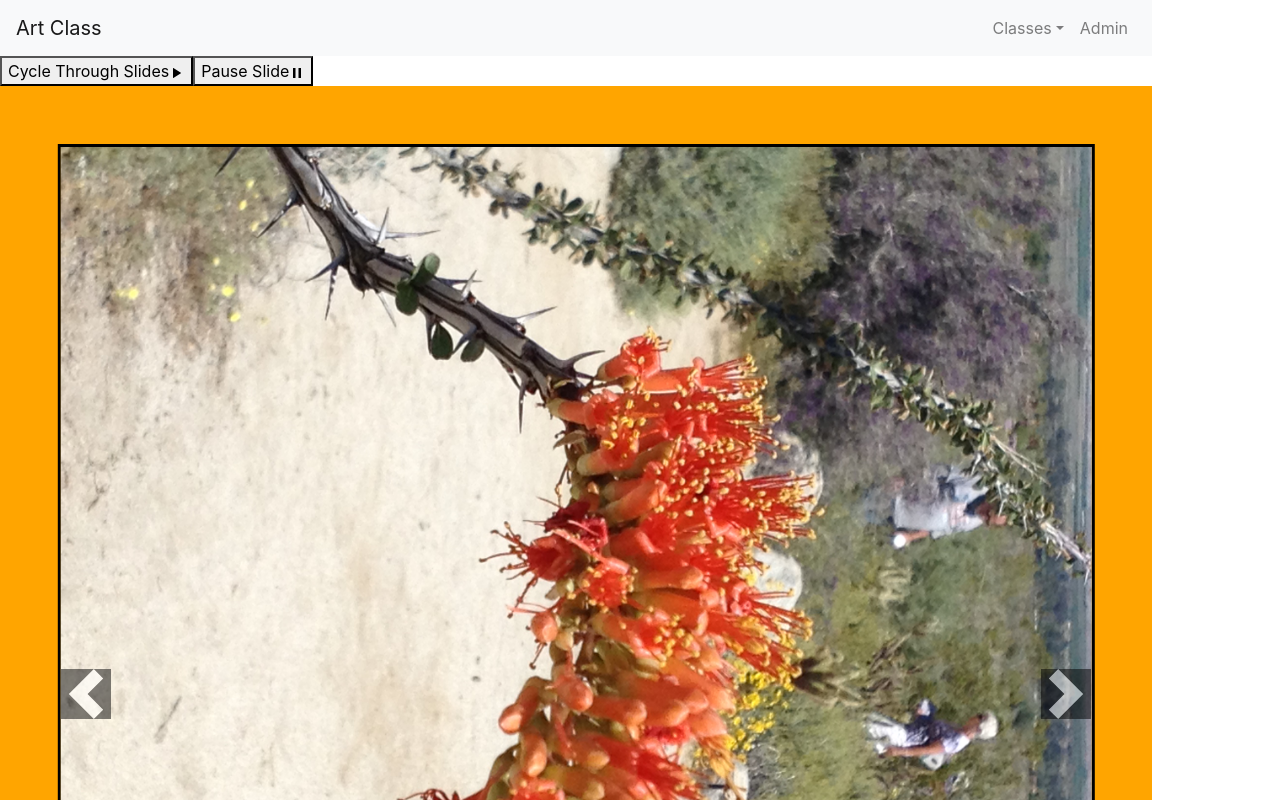
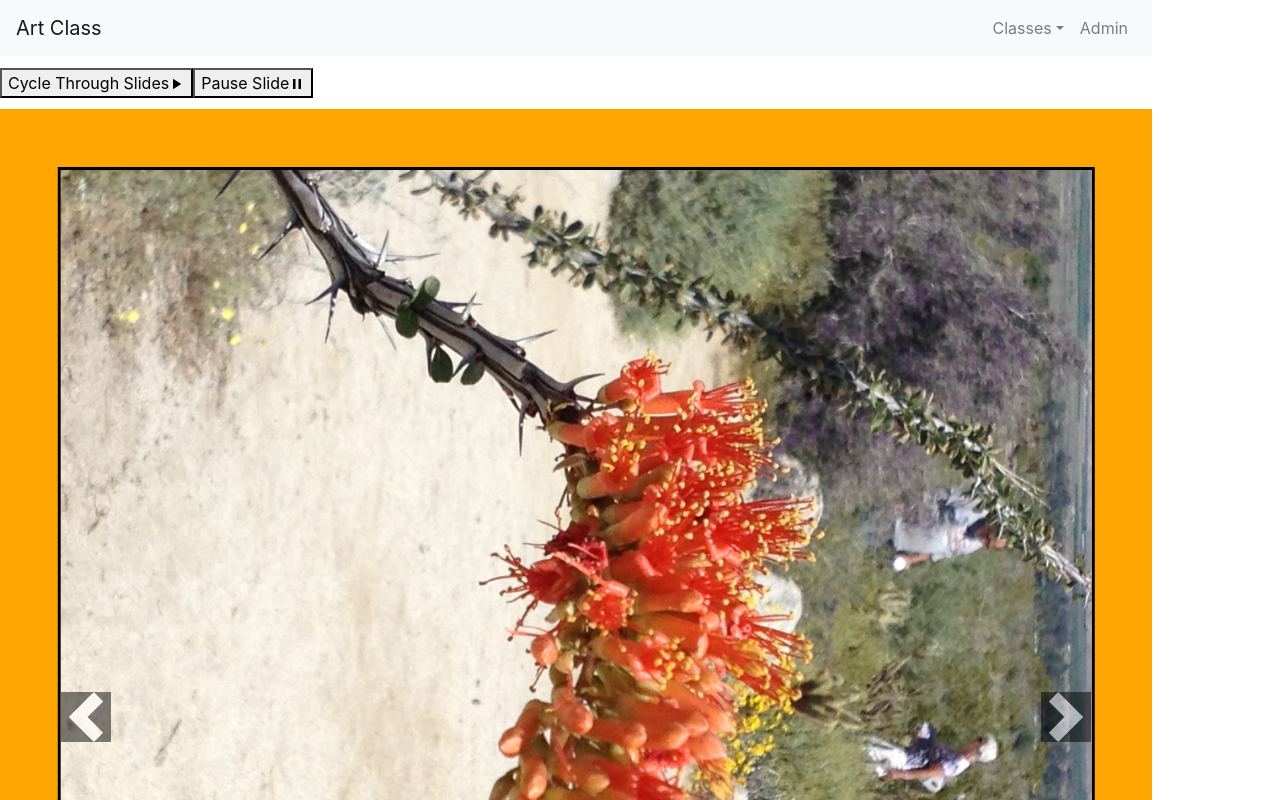
Before and after one commit to KevinWJohnson/picture-carousel-react, a React (Create React App) app: page / in a window 1280 px wide. Shown: the top 800 px of the page. Built offline with nearby package versions, Linux system fonts and the light colour scheme.

Commit message:
Added top and bottom margins to Play and Pause buttons

```diff
--- a/src/PlayPauseBtns.js
+++ b/src/PlayPauseBtns.js
@@ -28,7 +28,6 @@ const PlayPauseBtns = (props) => {
           Pause Slide
           <span><IoIosPause /></span>
     </button>
-
   </div>
  );
 }
--- a/src/index.css
+++ b/src/index.css
@@ -73,3 +73,8 @@ img {
   height: 50px !important;
 
 }
+
+.playpauseBtns {
+  margin-top: 1%;
+  margin-bottom: 1%;
+}
```
